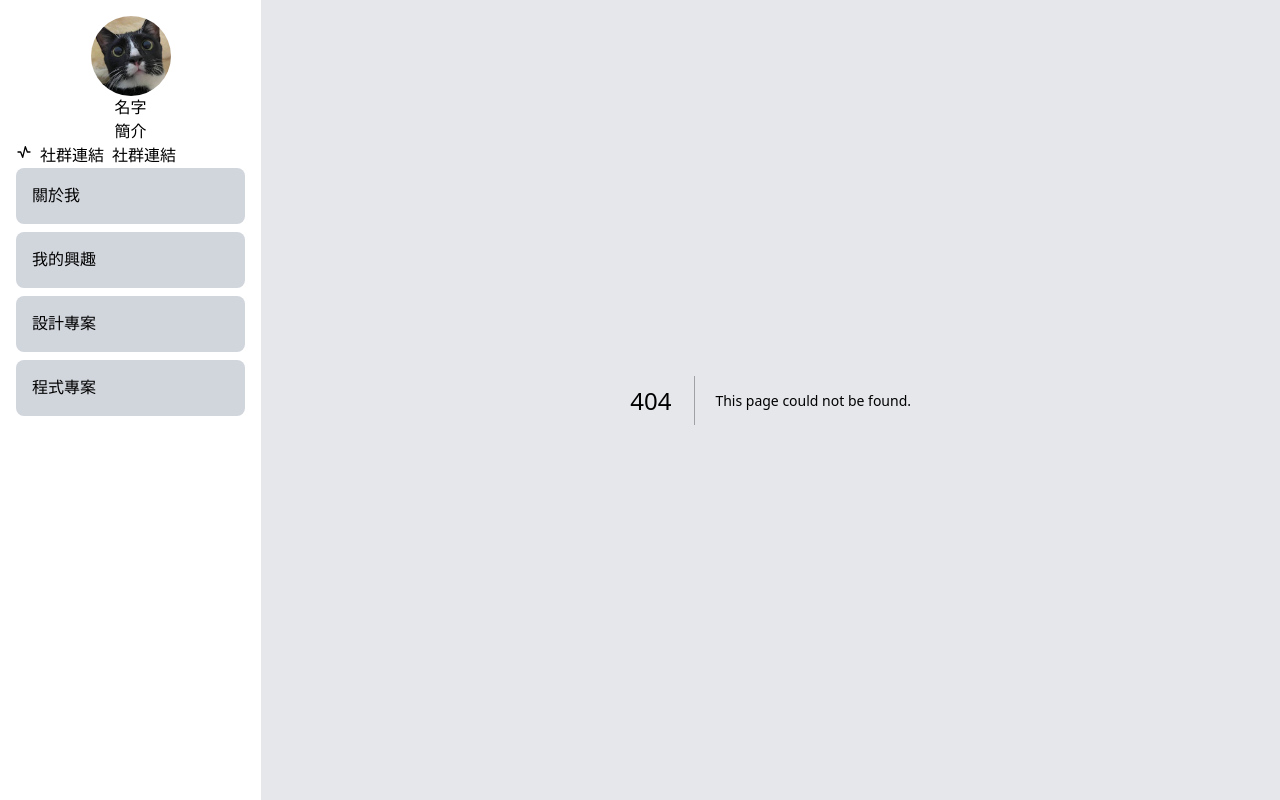
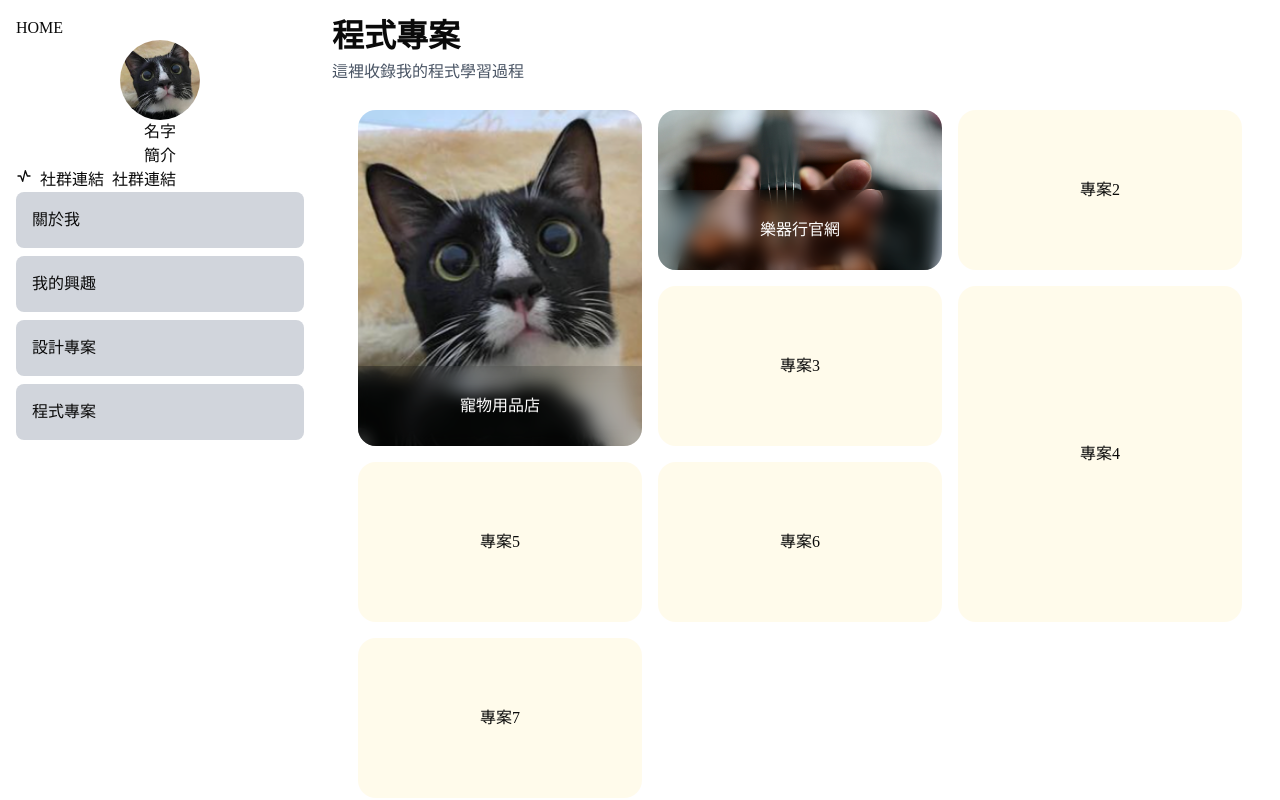
Before and after one commit to yeelin1128/1142_Web113101084_Hw1, a Next.js app: page /programming-project in a window 1280 px wide. Before the commit this address had no page. Built offline with nearby package versions, Linux system fonts and the light colour scheme.

Commit message:
feat: new1

```diff
--- a/app/about/page.tsx
+++ b/app/about/page.tsx
@@ -1,11 +1,25 @@
 "use client"
 import Image from "next/image"
+import Menu from "../../component/Menu"
+import Link from "next/link";
 
 export default function About() {
 
   return (
     <>
-      About 關於我
+      <div className="flex h-full">
+
+        <Link href="/" className="sm:hidden absolute left-2 top-2 bg-white">
+            返回
+        </Link>
+        <div className="sm:block hidden">
+          <Menu />
+        </div>
+
+        <div className="bg-red-500 w-full">
+          About 關於我
+        </div>
+      </div>
     </>
   );
 }
--- a/app/design-project/page.tsx
+++ b/app/design-project/page.tsx
@@ -1,49 +1,24 @@
 "use client"
-import Image from "next/image";
+import Menu from "@/component/Menu";
+import Image from "next/image"
+import Link from "next/link";
 
-export default function DesignProject() {
-
-  let projectData = {
-    "1":{
-      "name":"寵物用品店",
-      "imageUrl":"/cat.png",
-    },
-    "2":{
-      "name":"樂器行官網",
-      "imageUrl":"/ins.jpg",
-    },
-  };
+export default function Hobby() {
 
   return (
-    <div className="flex flex-col gap-4 leading-loose">
-      <div className="text-[32px] font-bold">程式專案</div>
-      <div className="text-[16px] text-gray-600">這裡收錄我的程式學習過程</div>
+    <>
+      <div className="flex h-full">
+        <Link href="/" className="sm:hidden absolute left-2 top-2 bg-white">
+            返回
+        </Link>
+        <div className="sm:block hidden">
+          <Menu />
+        </div>
+        <div className="bg-red-500 w-full">
+          設計專案
+        </div>
+      </div>
 
-      <div className="grid grid-cols-3 gap-4 m-[26px]">
-        <div className={"bg-amber-50 rounded-2xl h-full flex justify-center items-center row-span-2 bg-[url(${projectData["1"]["imageUrl"]})] bg-contain bg-center bg-no-repeat bg-cover relative"}>
-          <div className={`text-white  bg-white/15 w-full h-[80px] flex justify-center items-center
-                           backdrop-blur-sm absolute bottom-0 overflow-hidden`}>
-            {projectData["1"]["name"]}
-          </div>
-
-        </div>
-
-        <div className="bg-amber-50 rounded-2xl h-40 flex justify-center items-center">
-        <div className={`text-white  bg-white/15 w-full h-[80px] flex justify-center items-center
-                           backdrop-blur-sm absolute bottom-0 overflow-hidden`}>
-            {projectData["2"]["name"]}
-          </div>
-
-        </div>
-
-        <div className="bg-amber-50 rounded-2xl h-40 flex justify-center items-center">專案3</div>
-        <div className="bg-amber-50 rounded-2xl h-full flex justify-center items-center row-span-2 col-span-2">專案4</div>
-        <div className="bg-amber-50 rounded-2xl h-40 flex justify-center items-center">專案5</div>
-        <div className="bg-amber-50 rounded-2xl h-40 flex justify-center items-center">專案6</div>
-        <div className="bg-amber-50 rounded-2xl h-40 flex justify-center items-center">專案7</div>
-        <div className="bg-amber-50 rounded-2xl h-40 flex justify-center items-center">專案8</div>
-
-
-    </div>
+    </>
   );
 }
--- a/app/hobby/page.tsx
+++ b/app/hobby/page.tsx
@@ -1,11 +1,24 @@
 "use client"
+import Menu from "@/component/Menu";
 import Image from "next/image"
+import Link from "next/link";
 
 export default function Hobby() {
 
   return (
     <>
-      我的興趣
+      <div className="flex h-full">
+        <Link href="/" className="sm:hidden absolute left-2 top-2 bg-white">
+            返回
+        </Link>
+        <div className="sm:block hidden">
+          <Menu />
+        </div>
+        <div className="bg-red-500 w-full">
+          我的興趣
+        </div>
+      </div>
+
     </>
   );
 }
--- a/app/layout.tsx
+++ b/app/layout.tsx
@@ -2,10 +2,6 @@
 import type { Metadata } from "next";
 import { Geist, Geist_Mono } from "next/font/google";
 import "./globals.css";
-import Image from "next/image"
-import Link from "next/link";
-import { TbActivity } from "react-icons/tb";
-
 
 
 const geistSans = Geist({
@@ -19,8 +15,8 @@ const geistMono = Geist_Mono({
 });
 
 export const metadata: Metadata = {
-  title: "林誼的個人履歷",
-  description: "林誼的個人履歷",
+  title: "古健樺的個人履歷",
+  description: "古健樺的個人履歷",
 };
 
 export default function RootLayout({
@@ -39,43 +35,7 @@ export default function RootLayout({
         <div className="flex h-full">
 
           {/* 左邊 */}
-          <div className="bg-white w-[320px] h-full p-4">
 
-
-            <div className="flex justify-center items-center w-full">
-              <div className="bg-gray-200 w-[80px] h-[80px] rounded-full overflow-hidden flex justify-center items-center">
-                <Image src="/cat.png" alt="cat" width={80} height={80} />
-              </div>
-            </div>
-
-
-            <div className="text-center">名字</div>
-            <div className="text-center">簡介</div>
-
-            <div className="flex gap-2">
-              {/* icons, links, images */}
-              <div>
-                <TbActivity />
-              </div>
-              <div>社群連結</div>
-              <div>社群連結</div>
-            </div>
-
-
-            <Link href="/about">
-              <div className="bg-gray-300 p-[16px] rounded-md">關於我</div>
-            </Link>
-
-            <Link href="/hobby">
-              <div className="bg-gray-300 p-[16px] mt-2 rounded-md">我的興趣</div>
-            </Link>
-
-
-            <div className="bg-gray-300 p-[16px] mt-2 rounded-md">設計專案</div>
-            <div className="bg-gray-300 p-[16px] mt-2 rounded-md">程式專案</div>
-
-
-          </div>
 
           {/* 右邊 */}
           <div className="bg-gray-200 w-full h-full">
--- a/app/page.tsx
+++ b/app/page.tsx
@@ -2,16 +2,21 @@
 
 import Image from "next/image"
 import Link from "next/link";
-import Folder from '@/components/Folder'
-
+import Menu from "../component/Menu"
 
 export default function Home() {
 
   return (
     <>
-      首頁
-      <div style={{ height: '600px', position: 'relative' }}>
-        <Folder size={2} color="#5227FF" className="custom-folder"/>
+      <div className="flex h-full justify-center">
+        <div className="sm:block hidden ">
+          {/* 電腦版 */}
+          電腦版本 Menu
+        </div>
+        <div className="sm:hidden">
+          {/* 手機版 */}
+          <Menu />
+        </div>
       </div>
     </>
   );
--- /dev/null
+++ b/app/programming-project/page.tsx
@@ -0,0 +1,82 @@
+"use client"
+
+import Menu from "@/component/Menu";
+import Link from "next/link";
+
+export default function ProgrammingProject() {
+
+  let projectData = {
+    "1": {
+      "name":"寵物用品店",
+      "imageUrl": "/cat.png"
+    },
+    "2": {
+      "name":"樂器行官網",
+      "imageUrl": "/ins.jpg"
+    },
+  };
+
+  return (
+    <>
+      <div className="flex h-full">
+        <Link href="/" className="sm:hidden absolute left-2 top-2 bg-white">
+            返回
+        </Link>
+        <div className="sm:block hidden">
+          <Menu />
+        </div>
+        <div className="bg-red-500 w-full">
+          <div className="bg-white h-full w-full p-3">
+            <div className="text-[32px] font-bold">程式專案</div>
+            <div className="text-[16px] text-gray-600 ">這裡收錄我的程式學習過程</div>
+
+            <div className="grid sm:grid-cols-3 grid-cols-2 gap-4 m-[26px]">
+
+              <div
+                className={`bg-amber-50 rounded-2xl h-full flex justify-center items-center
+                row-span-2 bg-center bg-cover relative overflow-hidden`}
+                style={{ backgroundImage: `url(${projectData["1"]["imageUrl"]})` }}
+              >
+
+                <div className="text-white bg-black/15 w-full h-[80px] flex
+                                  justify-center items-center backdrop-blur-sm
+                                  absolute bottom-0
+                ">
+                  { projectData["1"]["name"] }
+                </div>
+
+                {/* <div className="text-red-500 text-4xl absolute left-1/2 top-1/2 -translate-x-1/2 -translate-y-1/2">中心點</div> */}
+              </div>
+
+
+
+              <div className={`bg-amber-50 rounded-2xl h-full flex justify-center items-center
+                bg-center bg-cover relative overflow-hidden`}
+
+                style={{ backgroundImage: `url(${projectData["2"]["imageUrl"]})` }}
+
+              >
+
+                <div className="text-white bg-black/15 w-full h-[80px] flex
+                                  justify-center items-center backdrop-blur-sm
+                                  absolute bottom-0"
+                >
+                  { projectData["2"]["name"] }
+                </div>
+
+              </div>
+
+              <div className="bg-amber-50 rounded-2xl h-40 flex justify-center items-center ">專案2</div>
+              <div className="bg-amber-50 rounded-2xl h-40 flex justify-center items-center ">專案3</div>
+              <div className="bg-amber-50 rounded-2xl h-full flex justify-center items-center row-span-2">專案4</div>
+              <div className="bg-amber-50 rounded-2xl h-40 flex justify-center items-center ">專案5</div>
+              <div className="bg-amber-50 rounded-2xl h-40 flex justify-center items-center ">專案6</div>
+              <div className="bg-amber-50 rounded-2xl h-40 flex justify-center items-center ">專案7</div>
+            </div>
+          </div>
+        </div>
+      </div>
+
+    </>
+  );
+}
--- /dev/null
+++ b/component/Menu.tsx
@@ -0,0 +1,55 @@
+"use client"
+import Image from "next/image"
+import Link from "next/link";
+import { TbActivity } from "react-icons/tb";
+
+export default function Menu() {
+
+  return (
+    <>
+      <div className="bg-white w-[320px] h-full p-4">
+
+        <Link href="/">
+            HOME
+        </Link>
+
+        <div className="flex justify-center items-center w-full">
+          <div className="bg-gray-200 w-[80px] h-[80px] rounded-full overflow-hidden flex justify-center items-center">
+            <Image src="/cat.png" alt="cat" width={80} height={80} />
+          </div>
+        </div>
+
+        <div className="text-center">名字</div>
+        <div className="text-center">簡介</div>
+
+        <div className="flex gap-2">
+          {/* icons, links, images */}
+          <div>
+            <TbActivity />
+          </div>
+          <div>社群連結</div>
+          <div>社群連結</div>
+        </div>
+
+
+        <Link href="/about">
+          <div className="bg-gray-300 p-[16px] rounded-md">關於我</div>
+        </Link>
+
+        <Link href="/hobby">
+          <div className="bg-gray-300 p-[16px] mt-2 rounded-md">我的興趣</div>
+        </Link>
+
+        <Link href="/design-project">
+          <div className="bg-gray-300 p-[16px] mt-2 rounded-md">設計專案</div>
+        </Link>
+
+        <Link href="/programming-project">
+          <div className="bg-gray-300 p-[16px] mt-2 rounded-md">程式專案</div>
+        </Link>
+
+
+        </div>
+    </>
+  );
+}
--- a/components/menu.tsx
+++ /dev/null
@@ -1,12 +0,0 @@
-"use client"
-
-import Image from "next/image"
-import Menu from"../../components/menu";
-export default function Menu() {
-
-    return (
-      <>
-        Menu
-      </>
-    );
-  }
```
Also changed, not shown: public/ins.jpg.
